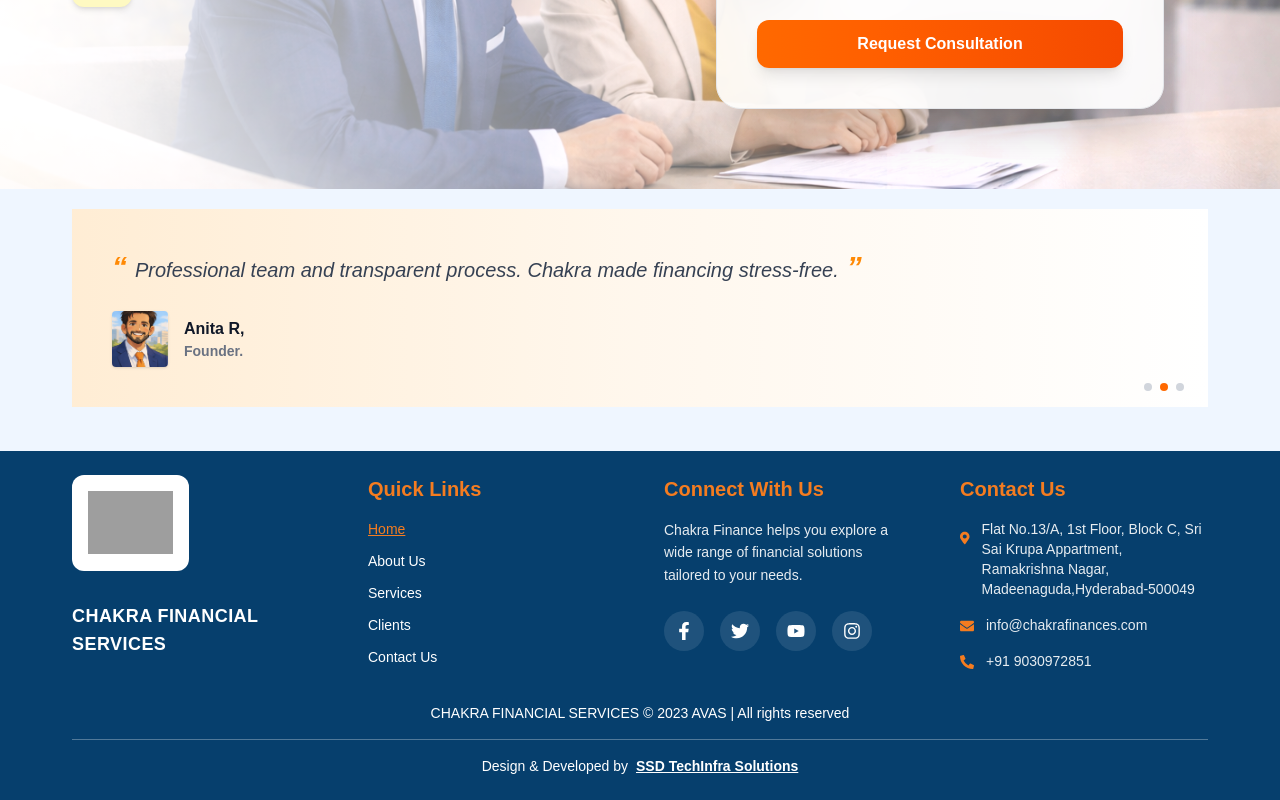
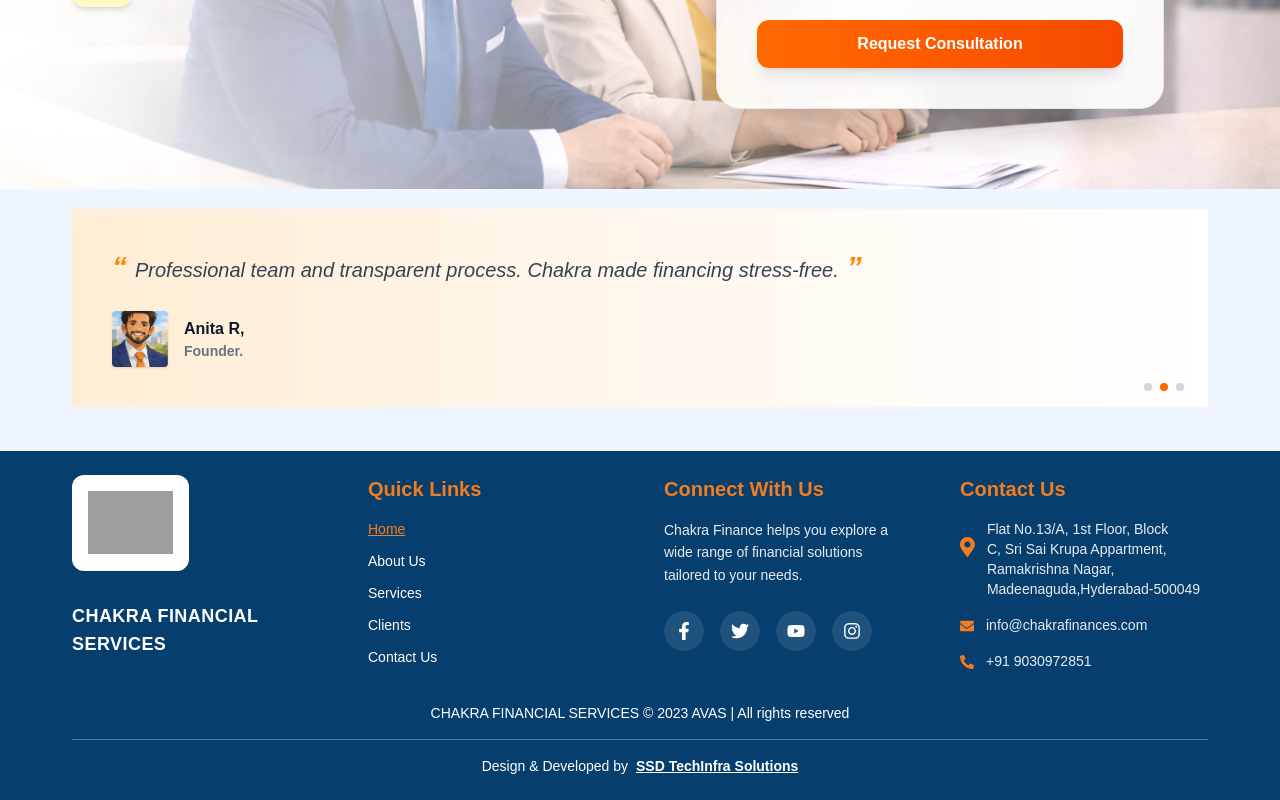
Before and after one commit to Panduarr/chakrafin_redisgn, a Next.js app: page / in a window 1280 px wide. Shown: the part 3612-4412 px from the top of the page. Built offline with nearby package versions, Linux system fonts and the light colour scheme; grey boxes are pictures that could not be loaded.

Commit message:
v.0.0.0.09

```diff
--- a/src/app/components/shared/Footer.jsx
+++ b/src/app/components/shared/Footer.jsx
@@ -149,8 +149,8 @@
 
             <ul className="space-y-4 text-sm text-white/90">
               <li className="flex gap-3">
-                <FaMapMarkerAlt className="mt-1 text-[#F47C20] text-3xl" />
-                <span>
+                <FaMapMarkerAlt className="mt-1 text-[#F47C20] text-5xl " />
+                <span className="text-balance">
                   Flat No.13/A, 1st Floor, Block C, Sri Sai Krupa Appartment,
                   Ramakrishna Nagar, Madeenaguda,Hyderabad-500049
                 </span>
```
